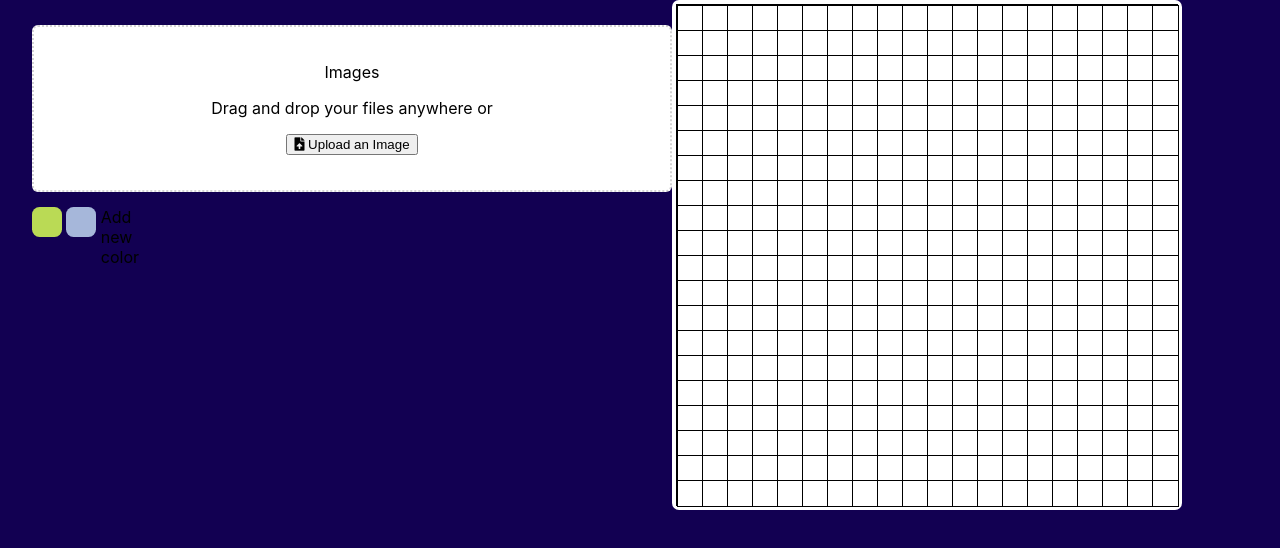
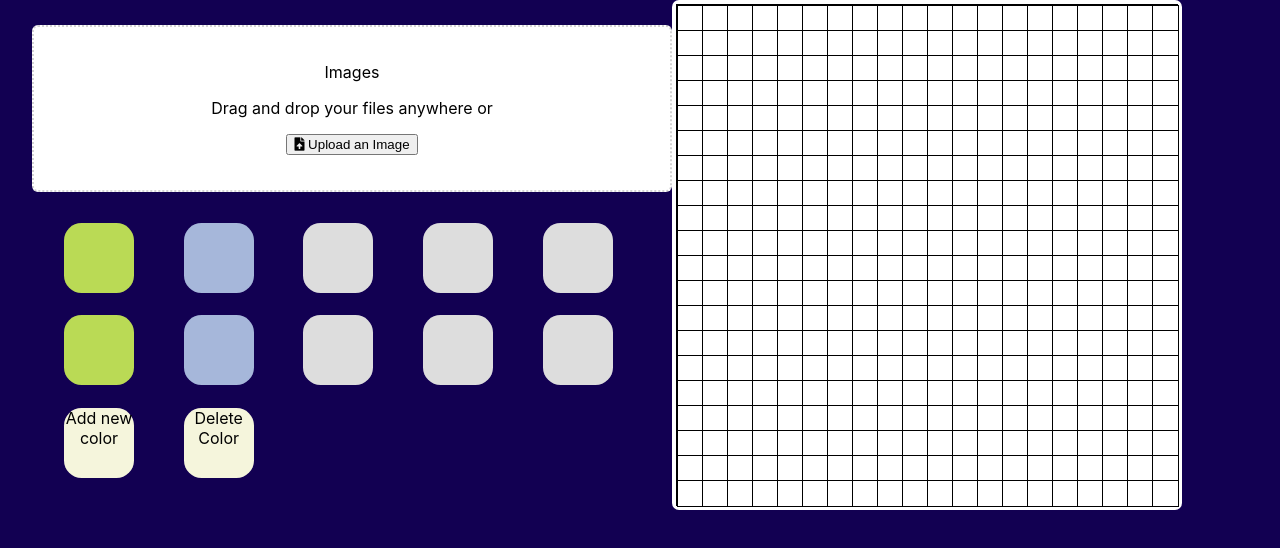
Before and after one commit to Revlisc/pixelart, a React (Create React App) app: page / in a window 1280 px wide. Shown: the top 548 px of the page. Built offline with nearby package versions, Linux system fonts and the light colour scheme.

Commit message:
changed color picker

```diff
--- /dev/null
+++ b/src/Components/ColorPicker/ColorPicker.css
@@ -0,0 +1,3 @@
+.color-picker {
+  padding: 0 2rem;
+}
--- a/src/Components/ColorPicker/ColorPicker.js
+++ b/src/Components/ColorPicker/ColorPicker.js
@@ -1,8 +1,9 @@
 import React, { useState, Fragment } from "react";
-import { ChromePicker } from "react-color";
+import { SliderPicker } from "react-color";
+import "./ColorPicker.css";
 
 const ColorPicker = ({ addNewColor }) => {
-  const [color, setColor] = useState("");
+  const [color, setColor] = useState("#ffffff");
   //color picker is a controlled component, when state changes, pass the color value to the parent state selectedColor
   // useEffect(() => {
   //   addNewColor(color);
@@ -13,8 +14,8 @@ const ColorPicker = ({ addNewColor }) => {
   };
 
   const colorPickerSample = {
-    height: "30px",
-    width: "30px",
+    height: "70px",
+    width: "70px",
     borderRadius: "25%",
     backgroundColor: `${color}`,
   };
@@ -22,11 +23,11 @@ const ColorPicker = ({ addNewColor }) => {
   return (
     <Fragment>
       <div className='color-picker'>
-        <ChromePicker color={color} onChangeComplete={handleChangeComplete} />
         <div style={colorPickerSample}></div>
         <div className='add-color' onClick={() => addNewColor(color)}>
           Add this
         </div>
+        <SliderPicker color={color} onChangeComplete={handleChangeComplete} />
       </div>
     </Fragment>
   );
--- /dev/null
+++ b/src/Components/ColorScheme/ColorScheme.css
@@ -0,0 +1,27 @@
+.color-pallete {
+  display: grid;
+  grid-gap: 1.4rem;
+  grid-template-columns: repeat(5, 1fr);
+  grid-template-rows: repeat(3, auto);
+  padding: 1rem 2rem;
+}
+.color-item {
+  height: 70px;
+  width: 70px;
+  border-radius: 25%;
+}
+
+.add-new-color {
+  height: 70px;
+  width: 70px;
+  border-radius: 25%;
+  color: black;
+  background-color: beige;
+}
+.delete-color {
+  height: 70px;
+  width: 70px;
+  border-radius: 25%;
+  color: black;
+  background-color: beige;
+}
--- a/src/Components/ColorScheme/ColorScheme.js
+++ b/src/Components/ColorScheme/ColorScheme.js
@@ -1,12 +1,25 @@
 import React, { useState, Fragment } from "react";
 import ColorPicker from "../ColorPicker/ColorPicker";
+import "./ColorScheme.css";
 
 const ColorScheme = ({ handleColorChange }) => {
-  const [pallete, setPallete] = useState(["#bada55", "#A6B7DA"]);
+  const [pallete, setPallete] = useState([
+    "#bada55",
+    "#A6B7DA",
+    "#dddddd",
+    "#dddddd",
+    "#dddddd",
+    "#bada55",
+    "#A6B7DA",
+    "#dddddd",
+    "#dddddd",
+    "#dddddd",
+  ]);
   const [showColorPicker, setShowColorPicker] = useState(false);
 
   const addNewColor = (color) => {
     setPallete([...pallete, color]);
+    setShowColorPicker(false);
   };
 
   return (
@@ -24,6 +37,7 @@ const ColorScheme = ({ handleColorChange }) => {
         <div className='add-new-color' onClick={() => setShowColorPicker(!showColorPicker)}>
           Add new color
         </div>
+        <div className='delete-color'>Delete Color</div>
       </div>
       {showColorPicker && <ColorPicker addNewColor={addNewColor} />}
     </Fragment>
--- a/src/Components/DrawingWindow/DrawingWindow.js
+++ b/src/Components/DrawingWindow/DrawingWindow.js
@@ -17,7 +17,6 @@ const DrawingWindow = ({ selectedColor }) => {
   const [grid, setGrid] = useState();
   const [windowDimensions, setWindowDimensions] = useState(getWindowDimentions());
   const [canvasWidth, setCanvasWidth] = useState("");
-  // const [selectedColor, setSelectedColor] = useState("");
 
   const getCanvasWidth = () => {
     //should be 75% of viewport height?
--- a/src/Components/DrawingWindow/drawingwindow.css
+++ b/src/Components/DrawingWindow/drawingwindow.css
@@ -12,22 +12,6 @@
   display: flex;
 }
 
-.color-pallete {
-  display: grid;
-  grid-gap: 1.4rem;
-  grid-template-columns: repeat(3, 12px);
-  grid-template-rows: repeat(3, auto);
-}
-.color-item {
-  height: 30px;
-  width: 30px;
-  border-radius: 25%;
-}
-
-.color-picker {
-  display: flex;
-}
-
 /* .row {
   width: 100%;
   height: 5px;
--- a/src/Components/Panel/Panel.js
+++ b/src/Components/Panel/Panel.js
@@ -25,6 +25,7 @@ const Panel = () => {
         <form onSubmit={handleSubmit}>
           <FilePicker accept='.jpg,.png,.jpeg' label='Images' updateFilesCb={updateUploadedFiles} />
         </form>
+
         <ColorScheme handleColorChange={handleColorChange} />
       </div>
       <div className='right'>
```
